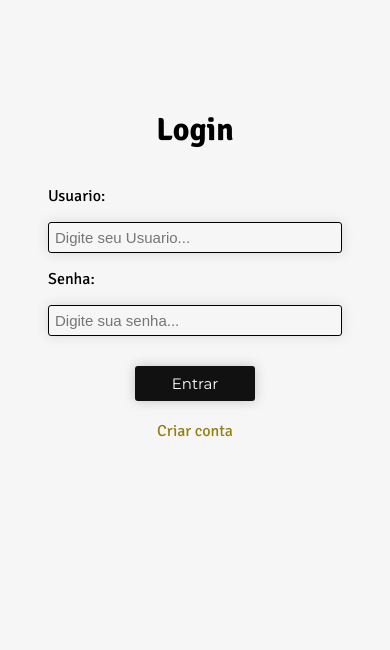
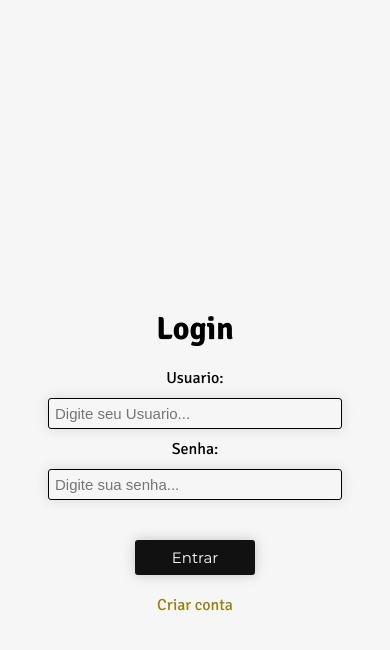
Before and after one commit to joahlan/streetwise, a website: page public/login.html in a window 390 px wide. Drawn offline with Linux system fonts and the light colour scheme.

Commit message:
merdaaaa

```diff
--- a/public/login.html
+++ b/public/login.html
@@ -2,13 +2,44 @@
 <html lang="en">
 
 <head>
-    <meta charset="UTF-8">
-    <meta name="viewport" content="width=device-width, initial-scale=1.0">
+  <meta charset="UTF-8" />
+  <meta name="viewport" content="width=device-width, initial-scale=1.0" />
   <title>Streetwise</title>
 
   <style>
-        @import url('https://fonts.googleapis.com/css2?family=Montserrat:ital,wght@0,100..900;1,100..900&display=swap');
-        @import url('https://fonts.googleapis.com/css2?family=Signika:wght@300..700&display=swap');
+    @import url("https://fonts.googleapis.com/css2?family=Montserrat:ital,wght@0,100..900;1,100..900&display=swap");
+    @import url("https://fonts.googleapis.com/css2?family=Signika:wght@300..700&display=swap");
+
+
+*{
+  margin: 0px;
+}
+
+
+
+html, body{
+  width: 100%;
+  height: 100%;
+}
+
+
+
+    @media (max-width: 628px) {
+      #cabecalho {
+        display: flex;
+        align-items: center;
+      }
+
+      #imagem {
+        display: none;
+        margin: 0px;
+      }
+
+      #base{
+        flex-direction: column;
+      }
+    }
+
 
     body {
       display: flex;
@@ -23,8 +54,9 @@
     #base {
       display: flex;
       align-items: center;
-
       margin-top: 70px;
+      width: 100%;
+      height: 100%;
     }
 
     #cabecalho {
@@ -33,33 +65,30 @@
       align-items: center;
       flex-direction: column;
 
-            margin-right: 145px;
-
-            width: 300px;
-            height: 400px;
+      width: 35%;
+      height: 100%;
       border-radius: 3px;
     }
 
-        @media(max-width: 628px){
-            #cabecalho{
+    h1{
+      margin: 20px;
+    }
+
+    #preen{
     display: flex;
-                align-items: center;
-                margin-right: 0px;
-            }
+    width: 100%;
+    flex-direction: column;
+    align-items: flex-start;
     }
 
     #imagem {
-            width: 1200px;
+      width: 65%;
       height: 800px;
+
+
 
       background-image: url(assets/barra-crew.jpg);
       background-repeat: no-repeat;
-        }
-
-        @media(max-width: 628px){
-            #imagem{
-                display: none;
-            }
     }
 
     a {
@@ -69,7 +98,7 @@
       transition: 0.5s;
     }
 
-        a:hover{
+    a:hover {
       color: rgb(27, 27, 27);
     }
 
@@ -82,6 +111,7 @@
 
       width: 280px;
       padding: 6px;
+      margin: 10px;
 
       font-size: 15px;
     }
@@ -113,7 +143,11 @@
       background-color: rgb(56, 56, 56);
       transform: scale(1.05);
     }
+
   </style>
+
+
+
 </head>
 
 <body>
@@ -123,18 +157,17 @@
     <div id="cabecalho">
       <h1>Login</h1>
 
-            <div id="preen">
         <p>Usuario:</p>
-                <input placeholder="Digite seu Usuario...">
+        <input placeholder="Digite seu Usuario..." />
         <p>Senha:</p>
-                <input type="password" placeholder="Digite sua senha...">
-            </div>
+        <input type="password" placeholder="Digite sua senha..." />
+
       <button>Entrar</button>
+
       <a href="cadas.html">Criar conta</a>
     </div>
 
-        <div id="imagem">
-        </div>
+    <div id="imagem"></div>
 
   </div>
 
```
Also changed, not shown: public/cadas.html (+3 -32 lines), public/style.css (+0 -7 lines). Lines whose indentation alone changed are shown as unchanged.
